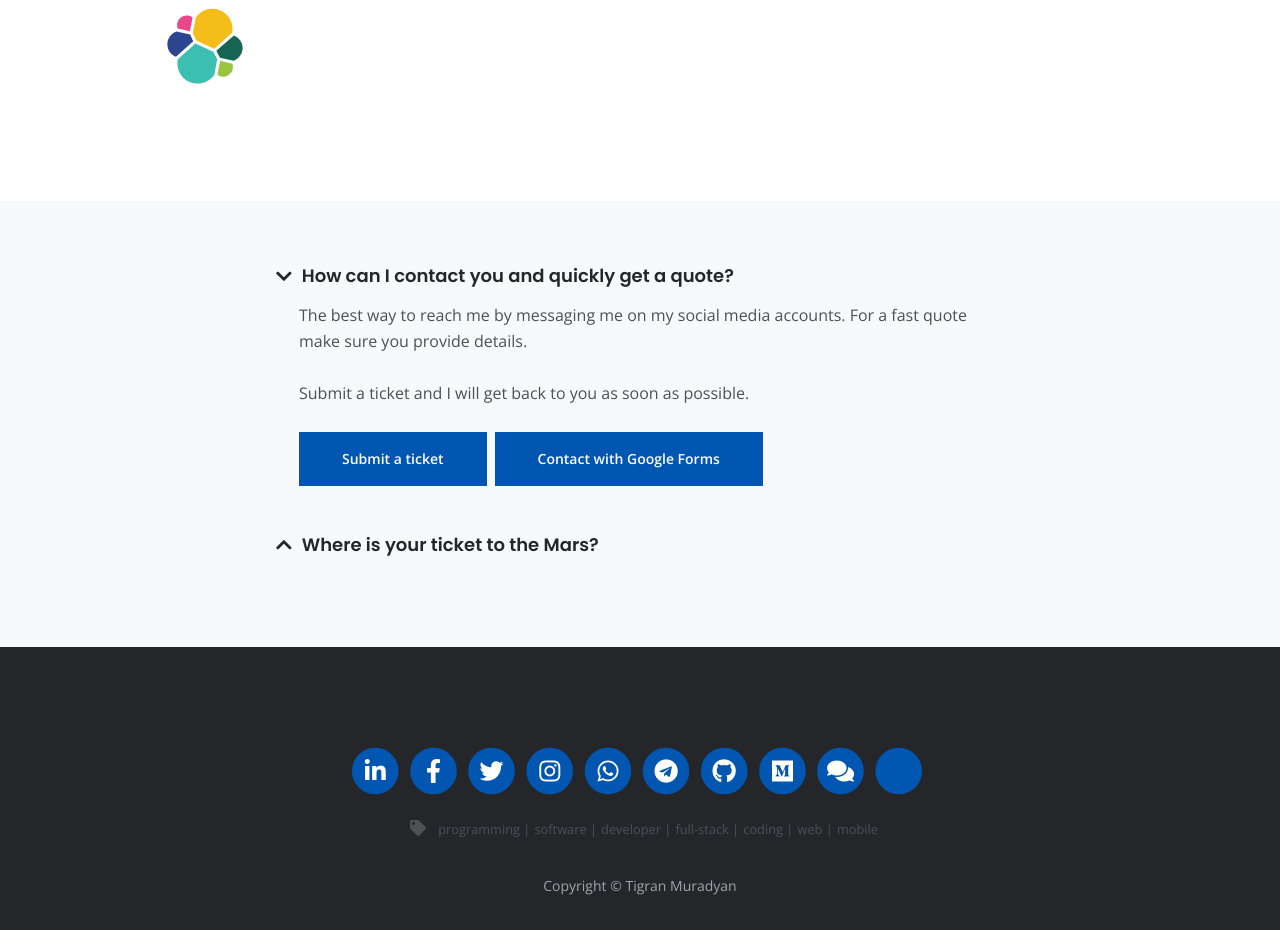
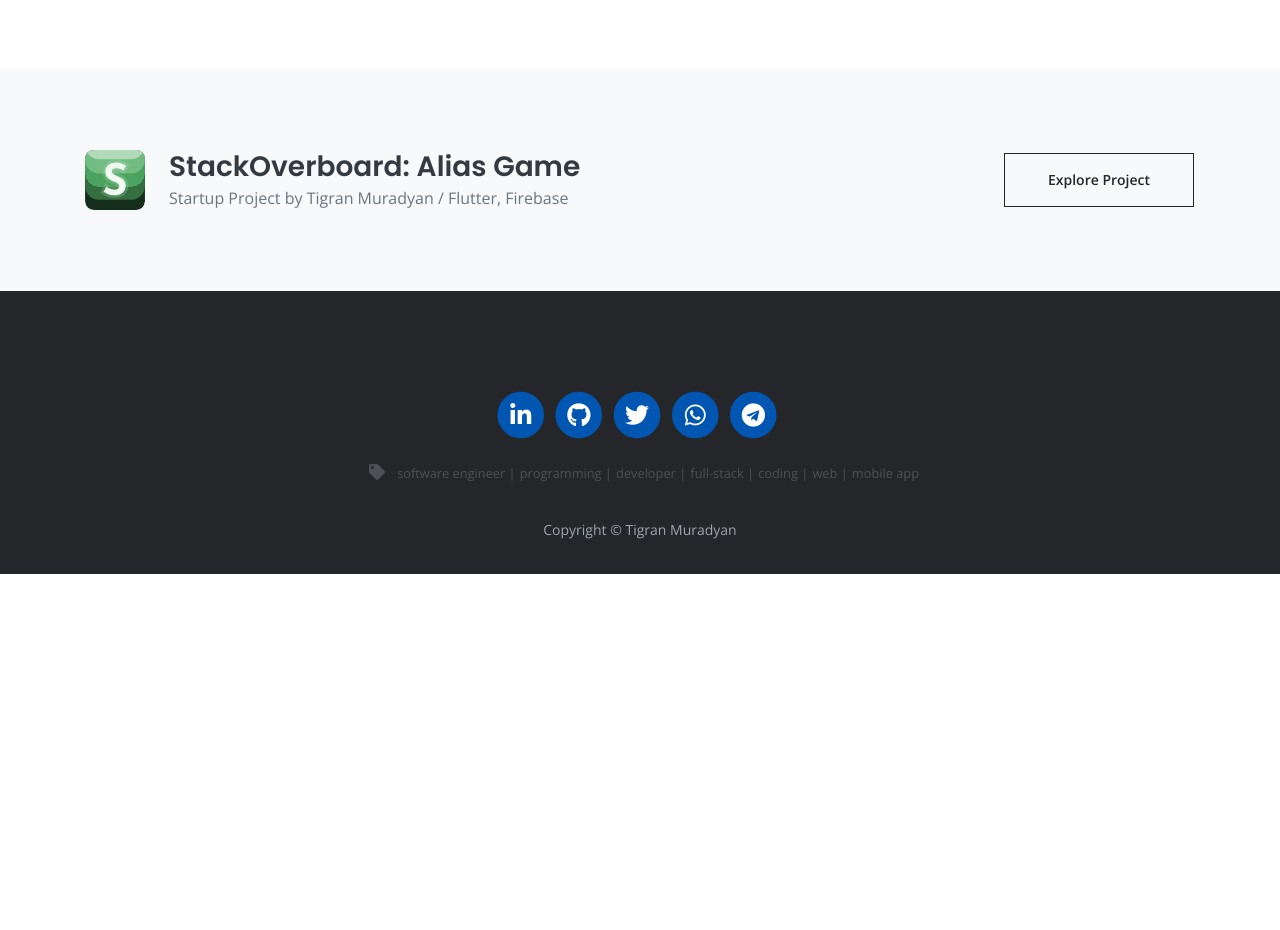
Before and after one commit to gitananun/portfolio, a plain HTML site: page index.html in a window 1280 px wide. Shown: the part 1960-2890 px from the top of the page. After the commit the page ends 2534 px from the top, so only its background shows below. Drawn offline with nearby package versions, Linux system fonts and the light colour scheme.

Commit message:
Startup Project Added | Improvements

```diff
--- a/css/styles.css
+++ b/css/styles.css
@@ -1302,3 +1302,9 @@ a:hover.back-to-top {
 ::-webkit-scrollbar-thumb:hover {
   background: gray;
 }
+.text-sm {
+  font-size: 16px;
+}
+.hover-title:hover {
+  color: red;
+}
--- a/index.html
+++ b/index.html
@@ -129,12 +129,10 @@
                             <small class="text-secondary live-time"></small>
                         </h2>
                         <p>Since beginning my journey as a full-stack software engineer nearly
-                            <span class="experience-in-years"></span> years ago, I've don
+                            <span class="experience-in-years"></span> years ago, I've done
                             remote work for agencies, created startups from the ground up, and collaborated with
-                            people
-                            from all over the world.
+                            people from all over the world.
                             <hr class="animate__animated animate__fadeInLeft" />
-                            You can see the companies I worked for.
 
                             <a href="./docs/cv.pdf"
                                 class="btn-outline-lg page-scroll animate__animated animate__fadeInLeft my-3">Download
@@ -169,17 +167,18 @@
 
                         <!-- Text Container -->
                         <div class="text-container">
-                            <h2>Technologies</h2>
-
+                            <h2>Languages <span class="text-sm text-secondary">/</span> Frameworks <span
+                                    class="text-sm text-secondary">/</span>
+                                Technologies</h2>
                             <div class="icons-container">
+                                <a target="_blank" href="https://flutter.dev/">
+                                    <img src="images/flutter.svg" alt="flutter">
+                                </a>
                                 <a target="_blank" href="https://rubyonrails.org/">
                                     <img src="images/ruby-on-rails.svg" alt="ruby-on-rails">
                                 </a>
                                 <a target="_blank" href="https://laravel.com/">
                                     <img src="images/laravel.svg" alt="laravel">
-                                </a>
-                                <a target="_blank" href="https://flutter.dev/">
-                                    <img src="images/flutter.svg" alt="flutter">
                                 </a>
                                 <a target="_blank" href="https://flutter.dev/">
                                     <img src="images/swiftui.svg" alt="flutter" class="smaller">
@@ -193,18 +192,13 @@
                                 <a target="_blank" href="https://nodejs.org/">
                                     <img src="images/nodejs.svg" alt="nodejs">
                                 </a>
-                                <a target="_blank" href="https://jquery.com/">
-                                    <img src="images/jquery.svg" alt="jquery">
-                                </a>
                                 <a target="_blank" href="https://www.typescriptlang.org/">
                                     <img src="images/typescript.svg" alt="typescript">
                                 </a>
                                 <a target="_blank" href="https://dart.dev/">
                                     <img src="images/dart.svg" alt="dart">
                                 </a>
-                                <a target="_blank" href="https://www.java.com/">
-                                    <img src="images/java.svg" alt="java">
-                                </a>
+
                                 <a target="_blank" href="https://developer.mozilla.org/en-US/docs/Web/JavaScript">
                                     <img src="images/javascript.svg" alt="javascript">
                                 </a>
@@ -263,55 +257,23 @@
     <div class="accordion-1 bg-gray mt-5">
         <div class="container">
             <div class="row">
-                <div class="col-lg-12">
-
-                    <div class="accordion bg-gray" id="accordion">
-                        <div class="card bg-gray">
-                            <div class="card-header" id="headingOne">
-                                <button class="btn btn-link btn-block text-left" type="button" data-toggle="collapse"
-                                    data-target="#collapseOne" aria-expanded="true" aria-controls="collapseOne">
-                                    How can I contact you and quickly get a quote?
-                                </button>
-                            </div>
-                            <div id="collapseOne" class="collapse show" aria-labelledby="headingOne"
-                                data-parent="#accordion">
-                                <div class="card-body">
-                                    The best way to reach me by messaging me on my social
-                                    media accounts. For a fast quote make sure you provide details. <br /> <br />
-                                    Submit a ticket and I will get back to you as soon as possible. <br /><br />
-                                    <div class="d-sm-flex">
-                                        <a class="btn-solid-lg mr-2 mb-2" target="_blank"
-                                            href="https://muradyan.tawk.help/">
-                                            Submit a ticket
-                                        </a>
-                                        <a class="btn-solid-lg mb-2" target="_blank"
-                                            href="https://forms.gle/KtsWjTaKsWUYdxtv6">
-                                            Contact with Google Forms
-                                        </a>
-                                    </div>
-                                </div>
+                <div class="col-lg-12 ">
+                    <div class="row align-items-center justify-content-between">
+                        <div class="col-12 col-lg-6 d-flex align-items-center">
+                            <img src="/images/stackoverboard.svg" width="60" alt="StackOverboard">
+                            <div class="project-title ml-4">
+                                <a target="_blank" class="text-decoration-none hover-title"
+                                    href="https://stackoverboard.games">
+                                    <h3 class="text-dark mb-0">StackOverboard: Alias Game</h3>
+                                </a>
+                                <p class="text-secondary mb-0">Startup Project by Tigran Muradyan / Flutter, Firebase
+                                </p>
                             </div>
                         </div>
-                        <div class="card bg-gray">
-                            <div class="card-header" id="headingTwo">
-                                <button class="btn btn-link btn-block text-left collapsed" type="button"
-                                    data-toggle="collapse" data-target="#collapseTwo" aria-expanded="false"
-                                    aria-controls="collapseTwo">
-                                    Where is your ticket to the Mars?
-                                </button>
-                            </div>
-                            <div id="collapseTwo" class="collapse" aria-labelledby="headingTwo"
-                                data-parent="#accordion">
-                                <div class="card-body">
-                                    <a target="_blank"
-                                        href="https://mars.nasa.gov/participate/send-your-name/future/certificate/284037884996">
-                                        <img class="img-responsive" src="images/mars-ticket.webp" height="100%"
-                                            width="100%" />
-                                    </a>
-                                </div>
-                            </div>
-                        </div>
-                    </div> <!-- end of accordion -->
+                        <a target="_blank" href="https://stackoverboard.games"
+                            class="col-8 col-lg-2 btn-outline-lg page-scroll animate__animated animate__fadeInLeft text-center my-4 mx-3">
+                            Explore Project</a>
+                    </div>
                 </div> <!-- end of col -->
             </div> <!-- end of row -->
         </div> <!-- end of container -->
@@ -331,9 +293,9 @@
                             </a>
                         </span>
                         <span class="fa-stack">
-                            <a target="_blank" href="https://www.facebook.com/tigran.muradyan.378/">
+                            <a target="_blank" href="https://github.com/gitananun">
                                 <i class="fas fa-circle fa-stack-2x"></i>
-                                <i class="fab fa-facebook-f fa-stack-1x"></i>
+                                <i class="fab fa-github fa-stack-1x"></i>
                             </a>
                         </span>
                         <span class="fa-stack">
@@ -342,12 +304,7 @@
                                 <i class="fab fa-twitter fa-stack-1x"></i>
                             </a>
                         </span>
-                        <span class="fa-stack">
-                            <a target="_blank" href="https://www.instagram.com/tigran.muradyann/">
-                                <i class="fas fa-circle fa-stack-2x"></i>
-                                <i class="fab fa-instagram fa-stack-1x"></i>
-                            </a>
-                        </span>
+
                         <span class="fa-stack">
                             <a target="_blank"
                                 href="https://wa.me/+37493404208?text=I'm%20interested%20in%20your%20projects">
@@ -361,43 +318,19 @@
                                 <i class="fab fa-telegram-plane fa-stack-1x"></i>
                             </a>
                         </span>
-                        <span class="fa-stack">
-                            <a target="_blank" href="https://github.com/gitananun">
-                                <i class="fas fa-circle fa-stack-2x"></i>
-                                <i class="fab fa-github fa-stack-1x"></i>
-                            </a>
-                        </span>
-                        <span class="fa-stack">
-                            <a target="_blank" href="https://medium.com/@tigran.muradyan140201">
-                                <i class="fas fa-circle fa-stack-2x"></i>
-                                <i class="fab fa-medium-m fa-stack-1x"></i>
-                            </a>
-                        </span>
-                        <span class="fa-stack">
-                            <a target="_blank" href="https://tawk.to/muradyan">
-                                <i class="fas fa-circle fa-stack-2x"></i>
-                                <i class="fa fa-comments fa-stack-1x"></i>
-                            </a>
-                        </span>
-                        <span class="fa-stack">
-                            <a target="_blank" href="https://dev.to/gitananun">
-                                <i class="fas fa-circle fa-stack-2x"></i>
-                                <span class="fa-brands fa-dev fa-stack-1x"></span>
-                            </a>
-                        </span>
                     </div> <!-- end of social-container -->
                 </div> <!-- end of col -->
             </div> <!-- end of row -->
             <div class="row tags">
                 <div class="container">
                     <i class="fa fa-tag mx-2"></i>
+                    <small>software engineer |</small>
                     <small>programming |</small>
-                    <small>software |</small>
                     <small>developer |</small>
                     <small>full-stack |</small>
                     <small>coding |</small>
                     <small>web |</small>
-                    <small>mobile</small>
+                    <small>mobile app</small>
                 </div>
             </div>
         </div> <!-- end of container -->
```
Also changed, not shown: images/stackoverboard.svg (added), 2 other files.
